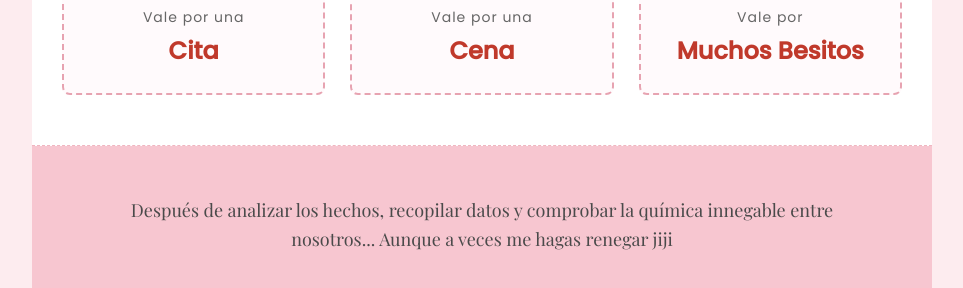
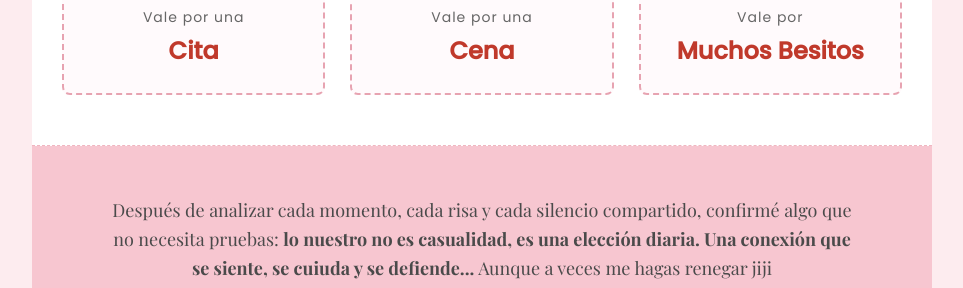
Before and after one commit to LeonardoDevelop/nuestro-san-valentin, a plain HTML site: page index.html in a window 1280 px wide. Shown: the part 1304-1592 px from the top of the page, without its empty margins (158-1121 px from the left). Drawn offline with nearby package versions, Linux system fonts and the light colour scheme.

Commit message:
Update index.html

```diff
--- a/index.html
+++ b/index.html
@@ -404,7 +404,7 @@ text-align:center;
      <!-- SECCIÓN FINAL - COMO LA IMAGEN -->
     <section class="final">
       <div class="analisis-texto">
-        Después de analizar los hechos, recopilar datos y comprobar la química innegable entre nosotros... Aunque a veces me hagas renegar jiji
+        Después de analizar cada momento, cada risa y cada silencio compartido, confirmé algo que no necesita pruebas: <b>lo nuestro no es casualidad, es una elección diaria. Una conexión que se siente, se cuiuda y se defiende...</b> Aunque a veces me hagas renegar jiji
       </div>
 
       <div class="pregunta-final">
```
